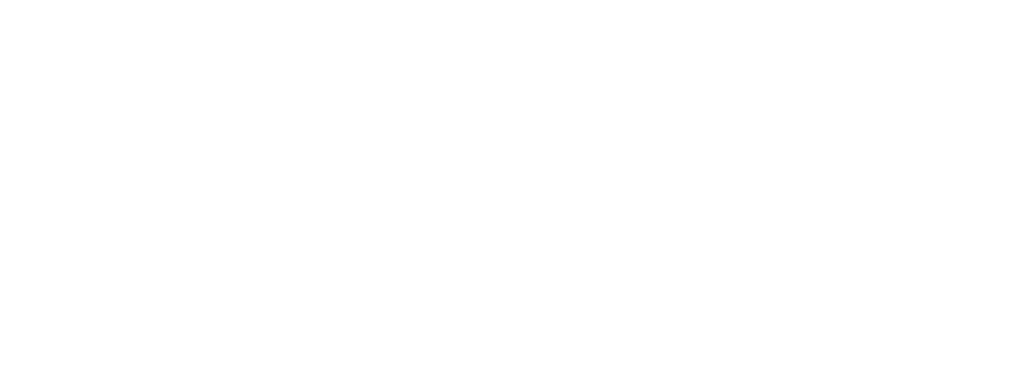
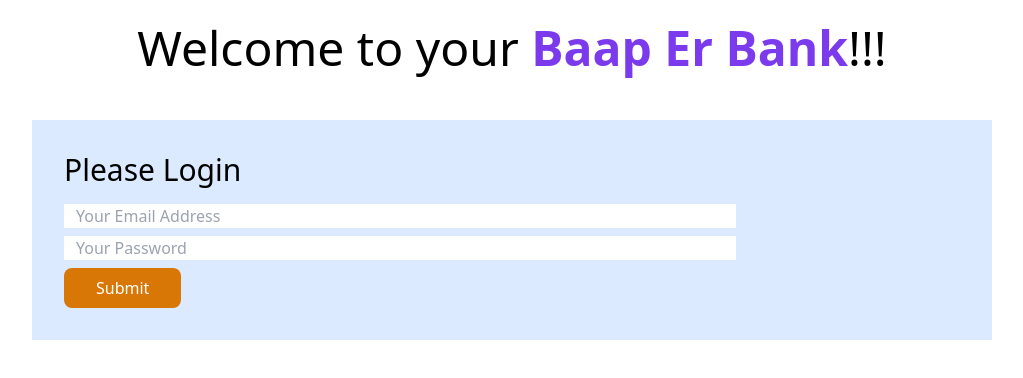
Before and after one commit to jannat710/bap-er-bank, a plain HTML site: page index.html in a window 1280 px wide. Shown: the whole page, without its empty margins (128-1151 px from the left). Drawn offline with nearby package versions, Linux system fonts and the light colour scheme.

Commit message:
added index.html

```diff
--- a/index.html
+++ b/index.html
@@ -1,11 +1,31 @@
 <!DOCTYPE html>
 <html lang="en">
+
 <head>
     <meta charset="UTF-8">
+    <meta http-equiv="X-UA-Compatible" content="IE=edge">
     <meta name="viewport" content="width=device-width, initial-scale=1.0">
-    <title>Bap er Bank !!!</title>
+    <title>Baap Er Bank</title>
+    <script src="https://cdn.tailwindcss.com"></script>
 </head>
+
 <body>
+    <header>
+        <h1 class="text-5xl text-center mt-6">Welcome to your
+            <span class="font-semibold text-violet-600">Baap Er Bank</span>!!!
+        </h1>
+    </header>
+    <main>
+        <section class="bg-blue-100 w-9/12 mx-auto mt-12 p-8">
+            <h3 class="text-3xl mb-4 font-medium">Please Login</h3>
+            <div>
+                <input class="w-9/12 block mb-2 px-3" type="email" name="" id="user-email" placeholder="Your Email Address">
+                <input  class="w-9/12 block mb-2 px-3" type="password" name="" id="user-password" placeholder="Your Password">
+                <button id="btn-submit" class="bg-amber-600 hover:bg-sky-700 px-8 py-2 text-white font-medium rounded-lg">Submit</button>
+            </div>
+        </section>
+    </main>
+    <script src="js/login.js"></script>
+</body>
 
-</body>
 </html>
```
